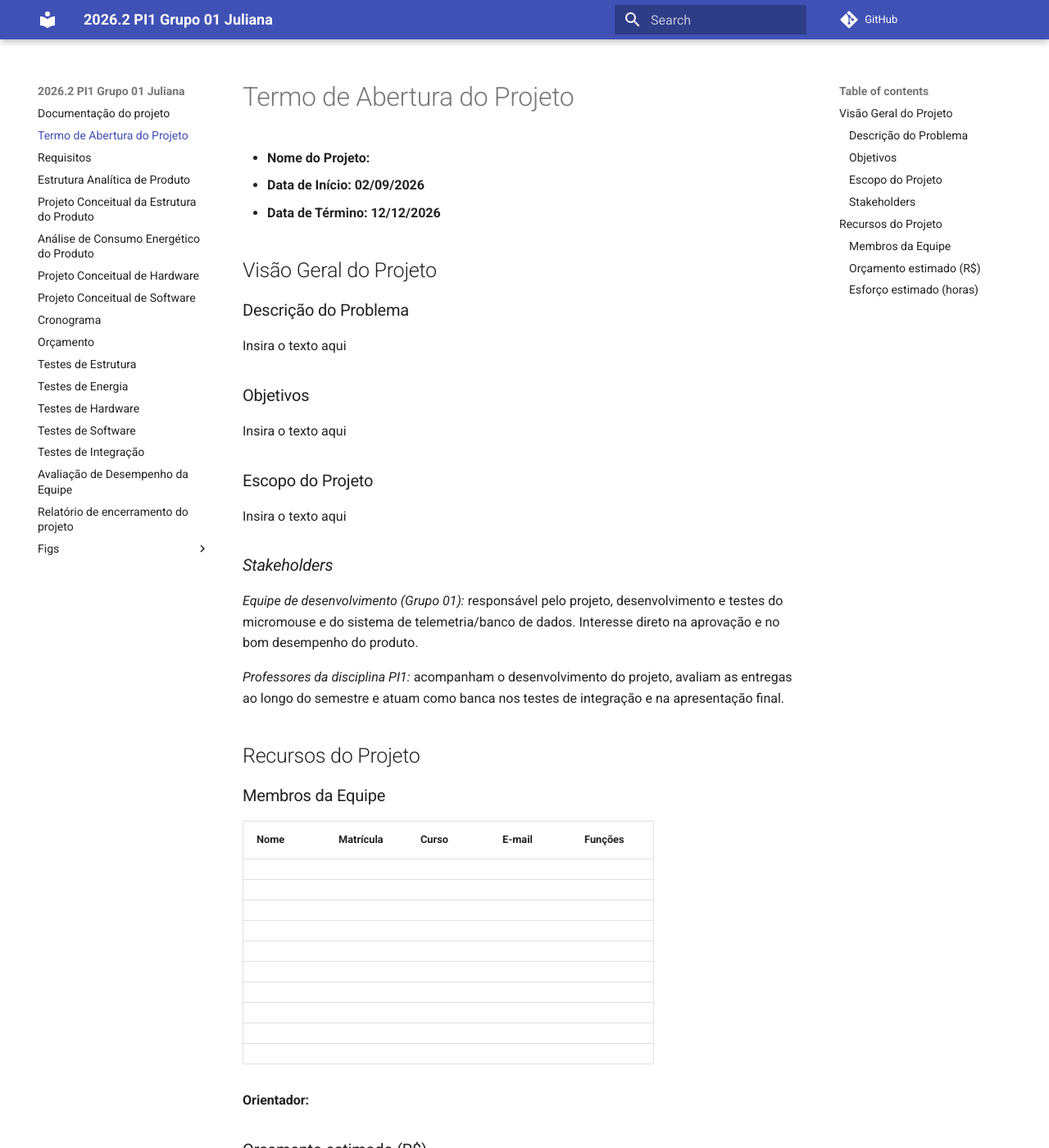
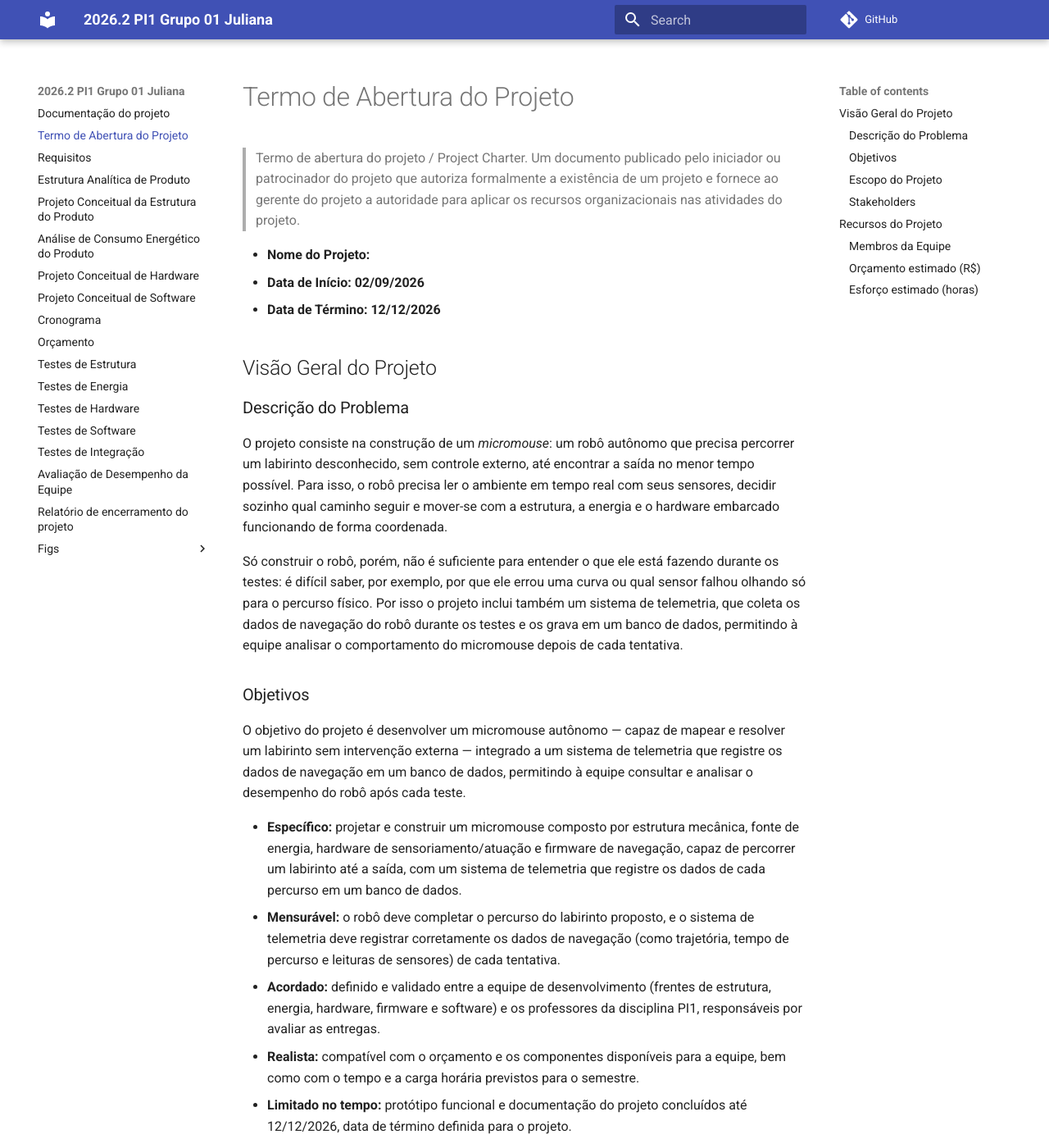
Before and after one commit to fcte-pi1/2026_2_PI1_Grupo01_Juliana, an MkDocs documentation site: the page built from docs/1 - TAP.md, in a window 1280 px wide and 1400 px high. Shown: the whole window at 82% size. Built offline with MkDocs 1.6.1 and Material for MkDocs 9.7.7, drawn with Linux system fonts in a browser that asks for light colours; comment, search, counter and statistics services are not loaded; some of the changed text lies outside the part shown.

Commit message:
docs: documentar esforco estimado
Co-authored-by: Luiza da S. Pugas <silvaluiza308@gmail.com>

```diff
--- a/docs/1 - TAP.md
+++ b/docs/1 - TAP.md
@@ -1,4 +1,5 @@
 # Termo de Abertura do Projeto
+> Termo de abertura do projeto / Project Charter. Um documento publicado pelo iniciador ou patrocinador do projeto que autoriza formalmente a existência de um projeto e fornece ao gerente do projeto a autoridade para aplicar os recursos organizacionais nas atividades do projeto.
 
 - **Nome do Projeto:**
 - **Data de Início: 02/09/2026**
@@ -8,11 +9,19 @@
 
 ### Descrição do Problema
 
-Insira o texto aqui
+O projeto consiste na construção de um *micromouse*: um robô autônomo que precisa percorrer um labirinto desconhecido, sem controle externo, até encontrar a saída no menor tempo possível. Para isso, o robô precisa ler o ambiente em tempo real com seus sensores, decidir sozinho qual caminho seguir e mover-se com a estrutura, a energia e o hardware embarcado funcionando de forma coordenada.
+
+Só construir o robô, porém, não é suficiente para entender o que ele está fazendo durante os testes: é difícil saber, por exemplo, por que ele errou uma curva ou qual sensor falhou olhando só para o percurso físico. Por isso o projeto inclui também um sistema de telemetria, que coleta os dados de navegação do robô durante os testes e os grava em um banco de dados, permitindo à equipe analisar o comportamento do micromouse depois de cada tentativa.
 
 ### Objetivos
 
-Insira o texto aqui
+O objetivo do projeto é desenvolver um micromouse autônomo — capaz de mapear e resolver um labirinto sem intervenção externa — integrado a um sistema de telemetria que registre os dados de navegação em um banco de dados, permitindo à equipe consultar e analisar o desempenho do robô após cada teste.
+
+- **Específico:** projetar e construir um micromouse composto por estrutura mecânica, fonte de energia, hardware de sensoriamento/atuação e firmware de navegação, capaz de percorrer um labirinto até a saída, com um sistema de telemetria que registre os dados de cada percurso em um banco de dados.
+- **Mensurável:** o robô deve completar o percurso do labirinto proposto, e o sistema de telemetria deve registrar corretamente os dados de navegação (como trajetória, tempo de percurso e leituras de sensores) de cada tentativa.
+- **Acordado:** definido e validado entre a equipe de desenvolvimento (frentes de estrutura, energia, hardware, firmware e software) e os professores da disciplina PI1, responsáveis por avaliar as entregas.
+- **Realista:** compatível com o orçamento e os componentes disponíveis para a equipe, bem como com o tempo e a carga horária previstos para o semestre.
+- **Limitado no tempo:** protótipo funcional e documentação do projeto concluídos até 12/12/2026, data de término definida para o projeto.
 
 ### Escopo do Projeto
 
@@ -30,18 +39,24 @@ Insira o texto aqui
 
 | **Nome** | **Matrícula** | **Curso** | **E-mail** | **Funções** |
 |----------|---------------|-----------|------------|-------------|
-| | | | | |
-| | | | | |
-| | | | | |
-| | | | | |
-| | | | | |
-| | | | | |
-| | | | | |
-| | | | | |
-| | | | | |
-| | | | | |
+| Luiza da S. Pugas | 222025843 | Engenharia de Software | silvaluiza308@gmail.com | Software, Firmware |
+| Geovana de Souza Braga | 202023707 | Engenharia Automotiva | gsb.souza.dara2001@gmail.com | Estrutura |
+| Júlio César da Costa Santos | 222008922 | Engenharia Automotiva | juliocesar7152@gmail.com | Estrutura |
+| João Marcos M. de Andrade | 222006113 | Engenharia de Software | andramas.10@gmail.com | Energia, Software |
+| Karoline Luz do Conceição | 222006267 | Engenharia de Software | karolluz491@gmail.com | Software, Front |
+| Ana Victória Guedes | 222002046 | Engenharia de Software | anaguedescosta009@gmail.com | Eletrônica |
+| Anderson Luiz da Silva Maciel | 222021055 | Engenharia Eletrônica | andersonmaciel722@gmail.com | Eletrônica |
+| Fábio Santos Araújo | 222022082 | Engenharia de Software | fabioofonteles1@gmail.com | Hardware |
+| Marcus Vinicius Pereira dos Santos | 232038335 | Engenharia de Software | marcusviniciusxmvr@gmail.com | Eletrônica |
+| Juan Costa Sandinano | 242075648 | | juan75indiano@gmail.com | |
+| Jefferson de Souza Reis | 23201469 | | oliveira.jefferson@aluno.unb.br | |
+| Murilo Vieira Ataíde Pimentel | 242024487 | | murilofpimentel@gmail.com | |
+| Amanda de Moura | 221022220 | Engenharia de Software | amandademoura10@gmail.com | Software, Back/Front |
+| Giovana Martins de Brito | 231038081 | | | |
+| Wanjo Christopher Pacheco Escobar | 222037620 | Engenharia de Software | wanjo.christopher@gmail.com | Software, Back/Firmware |
+| João Vitor Santos de Oliveira | 221022337 | Engenharia de Software | joaovitorso071@gmail.com | Eletrônica |
 
-**Orientador:**
+**Orientador:** Profa. Juliana Petrocchi Rodrigues
 
 ### Orçamento estimado (R$)
 
@@ -49,4 +64,17 @@ Discutam dentro da equipe a verba possível disponível para o desenvolvimento d
 
 ### Esforço estimado (horas)
 
-Estimem com sinceridade o tempo a ser despendido no desenvolvimento do projeto, com base na complexidade do projeto, na quantidade de membros e na realidade de cada um.
+**Período:** 02/09/2026 a 12/12/2026 (14 semanas e 3 dias).
+
+Em sala, são 20 encontros presenciais (2 por semana, descontando os 4 feriados do período) de 1h50m cada, totalizando 36h40m (≈36,67h) de trabalho em conjunto.
+
+Fora de sala, a dedicação individual foi estimada sobre duas bases de dias — apenas os 69 dias úteis do período (descontando feriados nacionais) ou esses mesmos dias somados aos 28 fins de semana (97 dias) — e duas cargas diárias, 30 minutos ou 1 hora. Somando o tempo em sala a cada combinação, chega-se a:
+
+| Base de dias fora de sala | + 30 min/dia | + 1 hora/dia |
+| -------------------------------------- | ------------- | ------------- |
+| Dias úteis (69 dias) | 71h10m (≈71h) | 105h40m (≈106h) |
+| Dias úteis + fins de semana (97 dias) | 85h10m (≈85h) | 133h40m (≈134h) |
+
+Ou seja, o esforço total estimado por integrante ao longo do projeto (sala + fora de sala) varia entre aproximadamente **71h**, no cenário mais conservador, e **134h**, no cenário de maior dedicação diária considerando também os fins de semana.
+
+Esses valores são uma estimativa inicial, baseada na carga horária prevista do semestre, e devem ser revisados ao longo do projeto conforme a necessidade real de cada fase.
```
